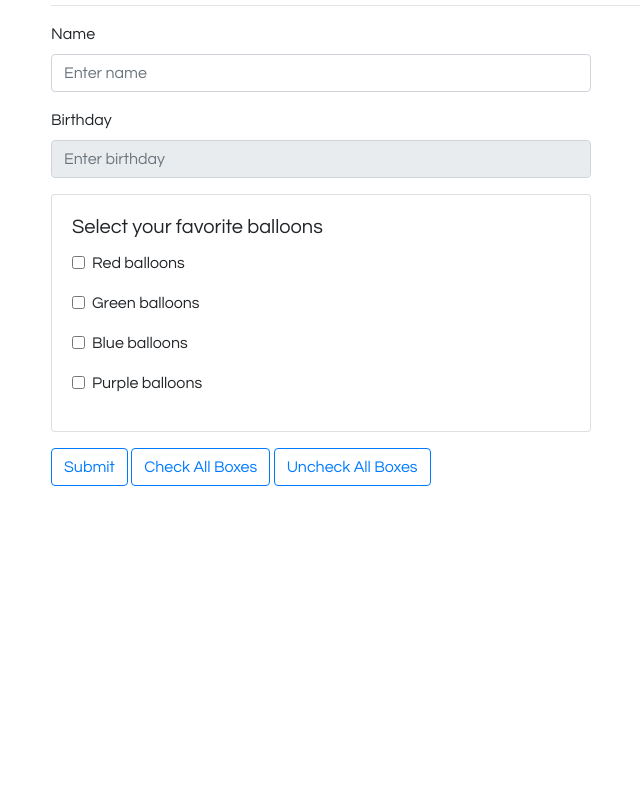
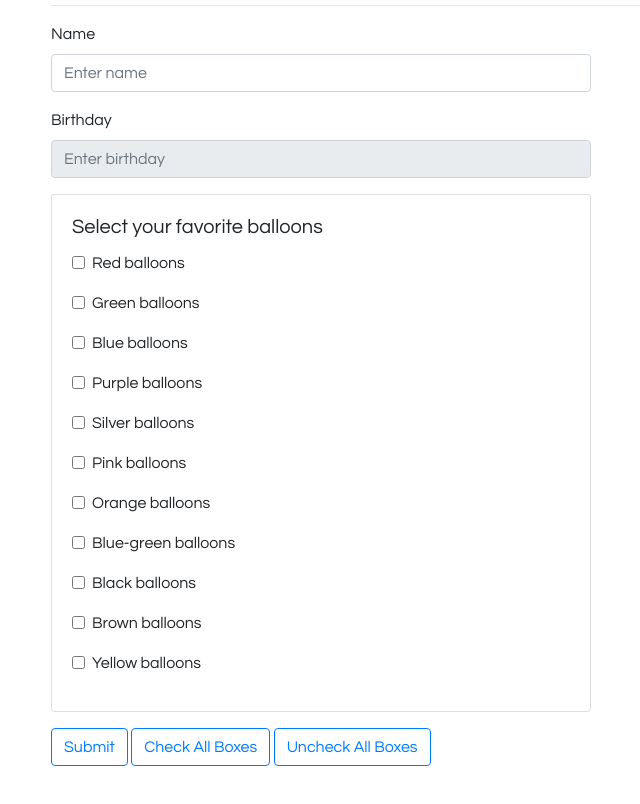
Before and after one commit to Tamino1762/NetWebDev-client, a plain HTML site: page wwwroot/balloons.html in a window 1280 px wide. Shown: the part 86-890 px from the top of the page, without its empty margins (34-674 px from the left). Before the commit the page ends 800 px from the top, so only its background shows below. Drawn offline with nearby package versions, Linux system fonts and the light colour scheme; a web font is replaced by a local one.

Commit message:
Finished product

```diff
--- a/wwwroot/balloons.html
+++ b/wwwroot/balloons.html
@@ -34,13 +34,13 @@
 <!-- toast -->
 <div id="toast" class="toast">
     <div class="toast-header">
-        <strong class="mr-auto" id="product">Product Name</strong>
+        <strong class="mr-auto" id="product">You forgot to pick balloons!</strong>
         <button type="button" class="ml-2 mb-1 close" data-dismiss="toast" aria-label="Close">
             <span aria-hidden="true">&times;</span>
         </button>
     </div>
     <div class="toast-body">
-        Discount Code: <strong id="code">CODE</strong>
+        <strong id="code">You need balloons for your birthday!</strong>
     </div>
 </div>
     <!-- content -->
@@ -74,7 +74,35 @@
                             </div>
                             <div class="form-group form-check">
                                 <input type="checkbox" class="form-check-input" id="purple">
-                                <label class="form-check-label" data-color="#800080" for="purple">Purple balloons</label>
+                                <label class="form-check-label" data-color="#b30086" for="purple">Purple balloons</label>
+                            </div>
+                            <div class="form-group form-check">
+                                <input type="checkbox" class="form-check-input" id="silver">
+                                <label class="form-check-label" data-color="#d9d9d9" for="silver">Silver balloons</label>
+                            </div>
+                            <div class="form-group form-check">
+                                <input type="checkbox" class="form-check-input" id="pink">
+                                <label class="form-check-label" data-color="#ff99aa" for="pink">Pink balloons</label>
+                            </div>
+                            <div class="form-group form-check">
+                                <input type="checkbox" class="form-check-input" id="orange">
+                                <label class="form-check-label" data-color="#ff6600" for="orange">Orange balloons</label>
+                            </div>
+                            <div class="form-group form-check">
+                                <input type="checkbox" class="form-check-input" id="blue-green">
+                                <label class="form-check-label" data-color="#33cccc" for="blue-green">Blue-green balloons</label>
+                            </div>
+                            <div class="form-group form-check">
+                                <input type="checkbox" class="form-check-input" id="black">
+                                <label class="form-check-label" data-color="#333333" for="black">Black balloons</label>
+                            </div>
+                            <div class="form-group form-check">
+                                <input type="checkbox" class="form-check-input" id="brown">
+                                <label class="form-check-label" data-color="#a52a2a" for="brown">Brown balloons</label>
+                            </div>
+                            <div class="form-group form-check">
+                                <input type="checkbox" class="form-check-input" id="yellow">
+                                <label class="form-check-label" data-color="#ffff00" for="yellow">Yellow balloons</label>
                             </div>
                         </div>
                     </div>
@@ -89,6 +117,13 @@
                     <img src="media/green.png" class="ball" alt="green balloon" id="greenImg" />
                     <img src="media/blue.png" class="ball" alt="blue balloon" id="blueImg" />
                     <img src="media/purple.png" class="ball" alt="purple balloon" id="purpleImg" />
+                    <img src="media/silver.png" class="ball" alt="silver balloon" id="silverImg" />
+                    <img src="media/orange.png" class="ball" alt="orange balloon" id="orangeImg" />
+                    <img src="media/blue_green.png" class="ball" alt="blue_green balloon" id="blue-greenImg" />
+                    <img src="media/pink.png" class="ball" alt="pink balloon" id="pinkImg" />
+                    <img src="media/black.png" class="ball" alt="black balloon" id="blackImg" />
+                    <img src="media/brown.png" class="ball" alt="brown balloon" id="brownImg" />
+                    <img src="media/yellow.png" class="ball" alt="yellow balloon" id="yellowImg" />
                 </div>
             </div>
         </form>
```
